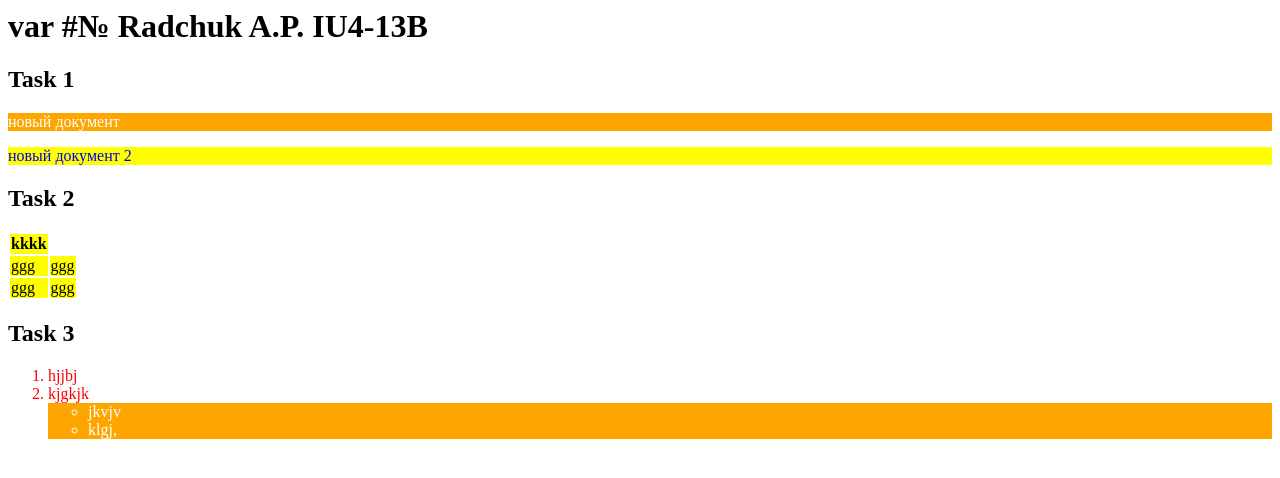
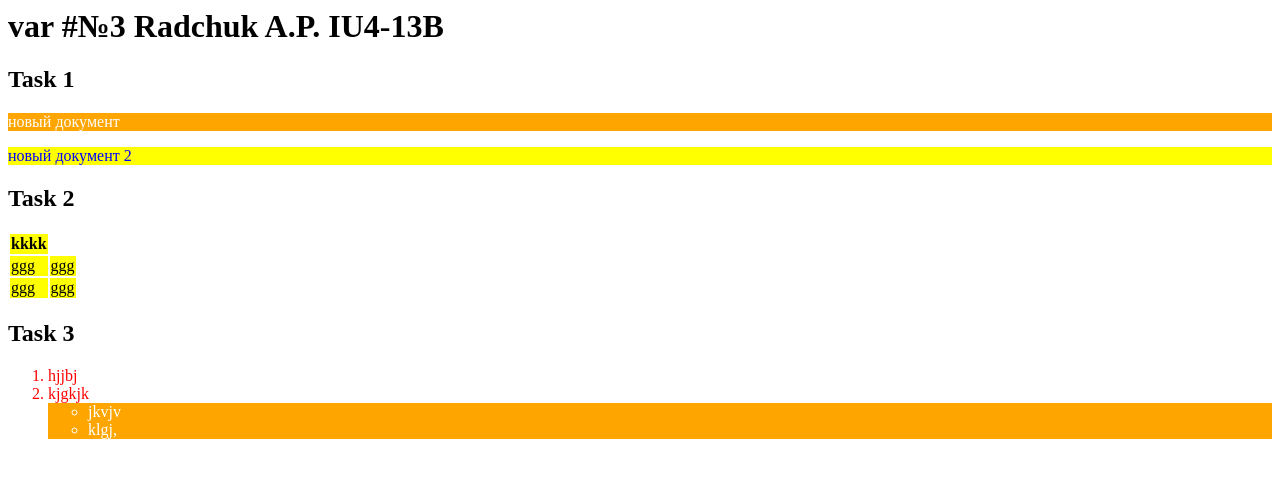
Before and after one commit to Anastasiia29-11/Anastasiia29-11.github.io, a plain HTML site: page index.html in a window 1280 px wide. Drawn offline with Linux system fonts and the light colour scheme.

Commit message:
Update index.html

```diff
--- a/index.html
+++ b/index.html
@@ -1,7 +1,7 @@
 <html>
 <head></head>
 <body>
-<h1> var #№ Radchuk A.P. IU4-13B </h1>
+<h1> var #№3 Radchuk A.P. IU4-13B </h1>
 <div>
 <h2> Task 1 </h2>
 <p> <html>
```
